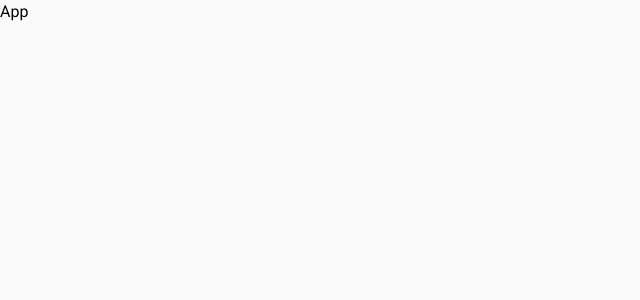
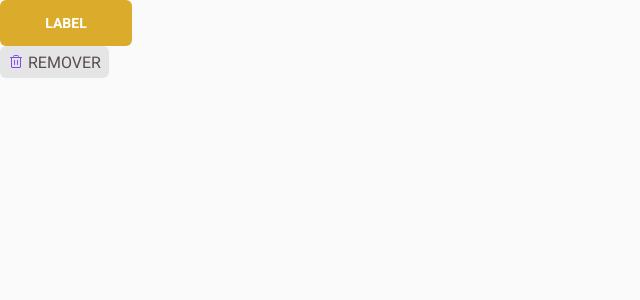
Before and after one commit to victorassiso/caffee-delivery, a React (Vite) app: page / in a window 1280 px wide. Shown: the top 300 px of the page, without its empty margins (0-640 px from the left). Built offline with nearby package versions, Linux system fonts and the light colour scheme.

Commit message:
ADD: Button Components

```diff
--- a/package.json
+++ b/package.json
@@ -10,6 +10,7 @@
     "preview": "vite preview"
   },
   "dependencies": {
+    "phosphor-react": "^1.4.1",
     "react": "^18.2.0",
     "react-dom": "^18.2.0"
   },
--- a/src/App.tsx
+++ b/src/App.tsx
@@ -1,7 +1,11 @@
+import { PrimaryButton } from './components/primary-button'
+import { SecondaryButton } from './components/secondary-button'
+
 function App() {
   return (
     <div>
-      <h1 className="">App</h1>
+      <PrimaryButton>Label</PrimaryButton>
+      <SecondaryButton>Remover</SecondaryButton>
     </div>
   )
 }
--- /dev/null
+++ b/src/components/primary-button.tsx
@@ -0,0 +1,11 @@
+import React from 'react'
+
+interface ButtonProps extends React.ButtonHTMLAttributes<HTMLButtonElement> {}
+
+export function PrimaryButton({ children }: ButtonProps) {
+  return (
+    <button className="flex w-[8.25rem] py-3 px-2 bg-primary rounded-md items-center justify-center text-sm leading-[160%] uppercase text-white font-bold hover:bg-primary-dark">
+      {children}
+    </button>
+  )
+}
--- /dev/null
+++ b/src/components/secondary-button.tsx
@@ -0,0 +1,13 @@
+import { Trash } from 'phosphor-react'
+import React from 'react'
+
+interface ButtonProps extends React.ButtonHTMLAttributes<HTMLButtonElement> {}
+
+export function SecondaryButton({ children }: ButtonProps) {
+  return (
+    <button className="uppercase bg-base-button h-8 flex shrink-0 items-center gap-1 rounded-md text-base-text leading-[160%] px-2 hover:bg-base-hover">
+      <Trash className="text-secondary w-4 h-4" />
+      {children}
+    </button>
+  )
+}
```
Also changed, not shown: 1 other file (tests, documents, lock files or other folders).
